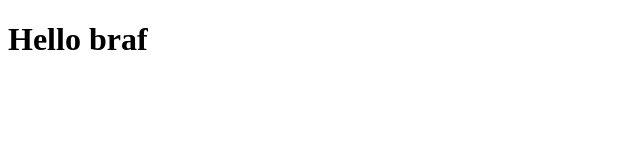
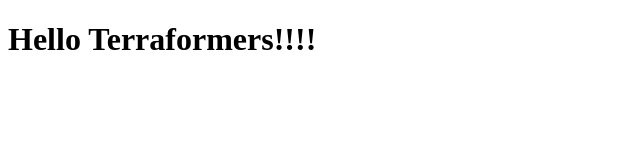
Before and after one commit to Emmanuel-Ashekun/terraform-beginner-bootcamp-2023, a plain HTML site: page modules/public/index.html in a window 1280 px wide. Shown: the whole page, without its empty margins (0-640 px from the left). Drawn offline with Linux system fonts and the light colour scheme.

```diff
--- a/modules/public/index.html
+++ b/modules/public/index.html
@@ -8,7 +8,7 @@
 </head>
 <body>
     <header>
-        <h1>Hello braf</h1>
+        <h1>Hello Terraformers!!!!</h1>
     </header>
 </body>
 
```
Also changed, not shown: 8 other files.
